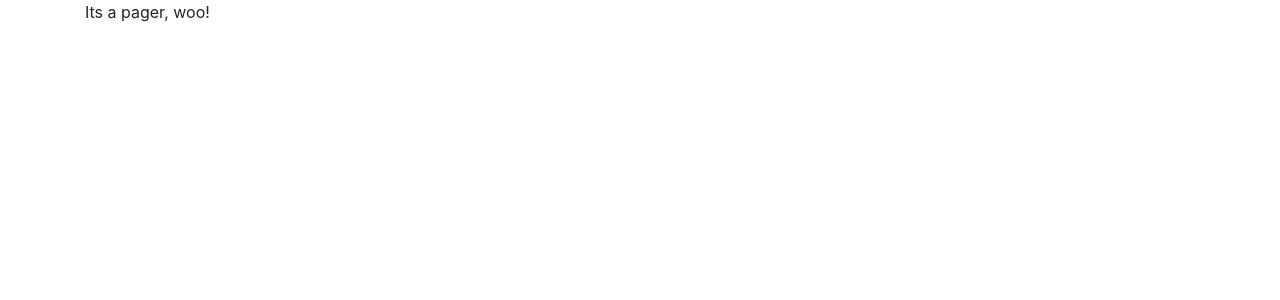
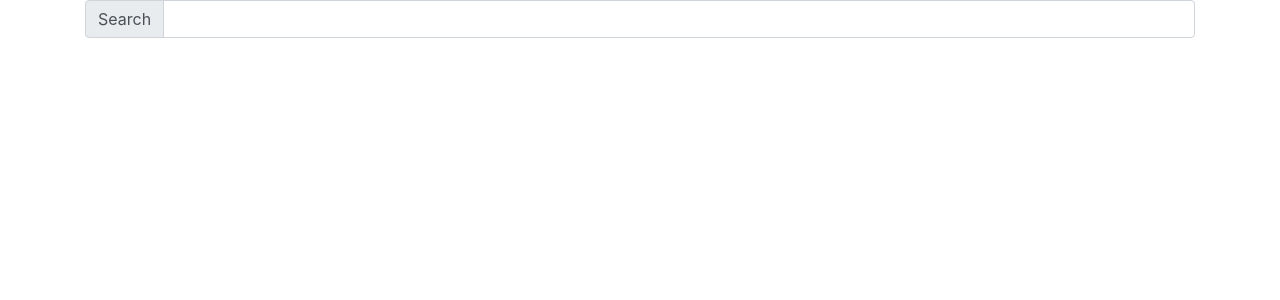
Before and after one commit to johnhunsley/react-pager, a React (Create React App) app: page / in a window 1280 px wide. Shown: the top 300 px of the page. Built offline with nearby package versions, Linux system fonts and the light colour scheme.

Commit message:
sub components

```diff
--- a/src/main/components/PagerContainer.js
+++ b/src/main/components/PagerContainer.js
@@ -1,15 +1,16 @@
 import React, { Component } from 'react';
+import SearchBar from './SearchBar'
 
 class PagerContainer extends Component {
 
     state = {
-
+        filterText: ''
     }
 
     render() {
         return (
             <div className="container">
-                <span>Its a pager, woo!</span>
+                <SearchBar filterText={this.state.filterText}/>
             </div>
 
         )
--- /dev/null
+++ b/src/main/components/SearchBar.js
@@ -0,0 +1,23 @@
+import React, { Component } from 'react';
+
+class SearchBar extends Component {
+
+    render() {
+        const filterText = this.props.filterText;
+
+        return (
+             <form>
+                <div class="input-group mb-3">
+                    <div class="input-group-prepend">
+                        <span class="input-group-text" id="basic-addon1">Search</span>
+                    </div>
+                    <imput className="form-control" type="text" value={filterText} />
+                </div>
+             </form>
+        )
+
+    }
+
+}
+
+export default SearchBar;
```
Also changed, not shown: src/main/components/PageControls.js (added), src/main/components/ResultsTable.js (added).
